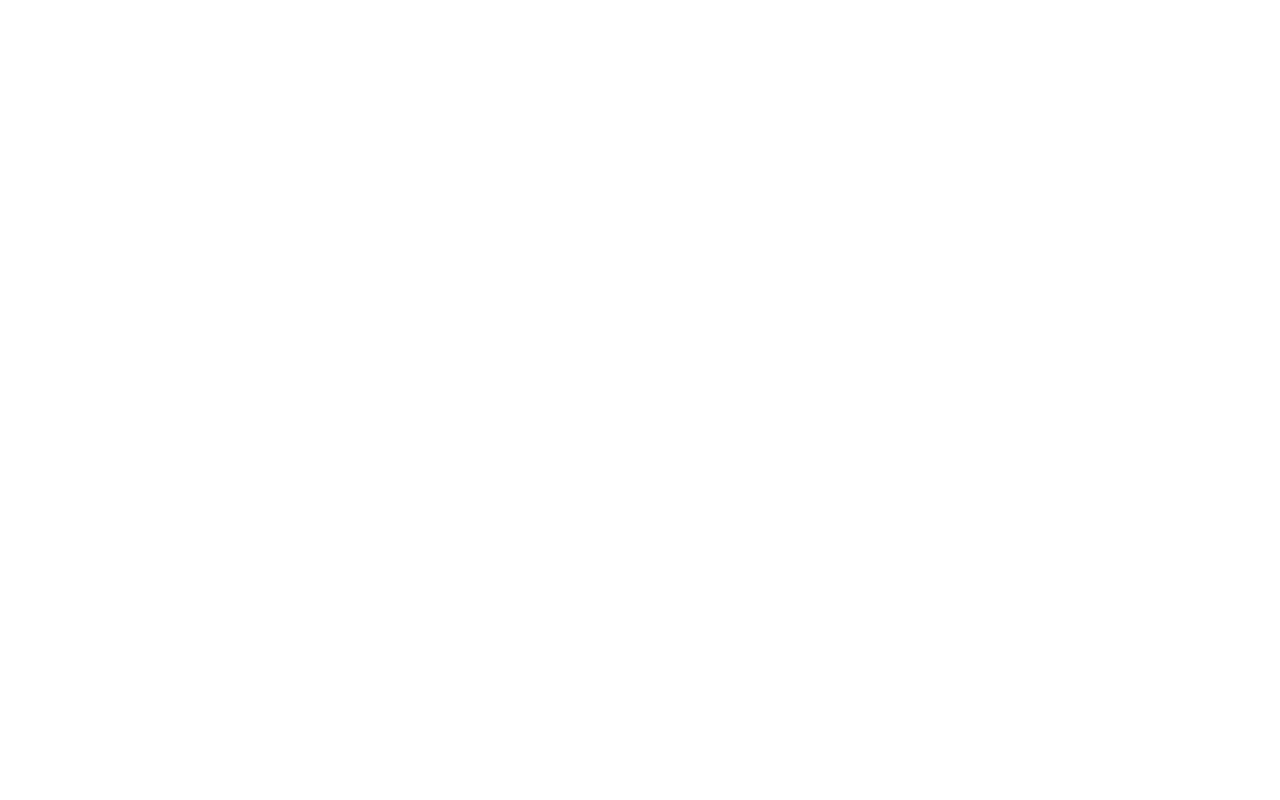
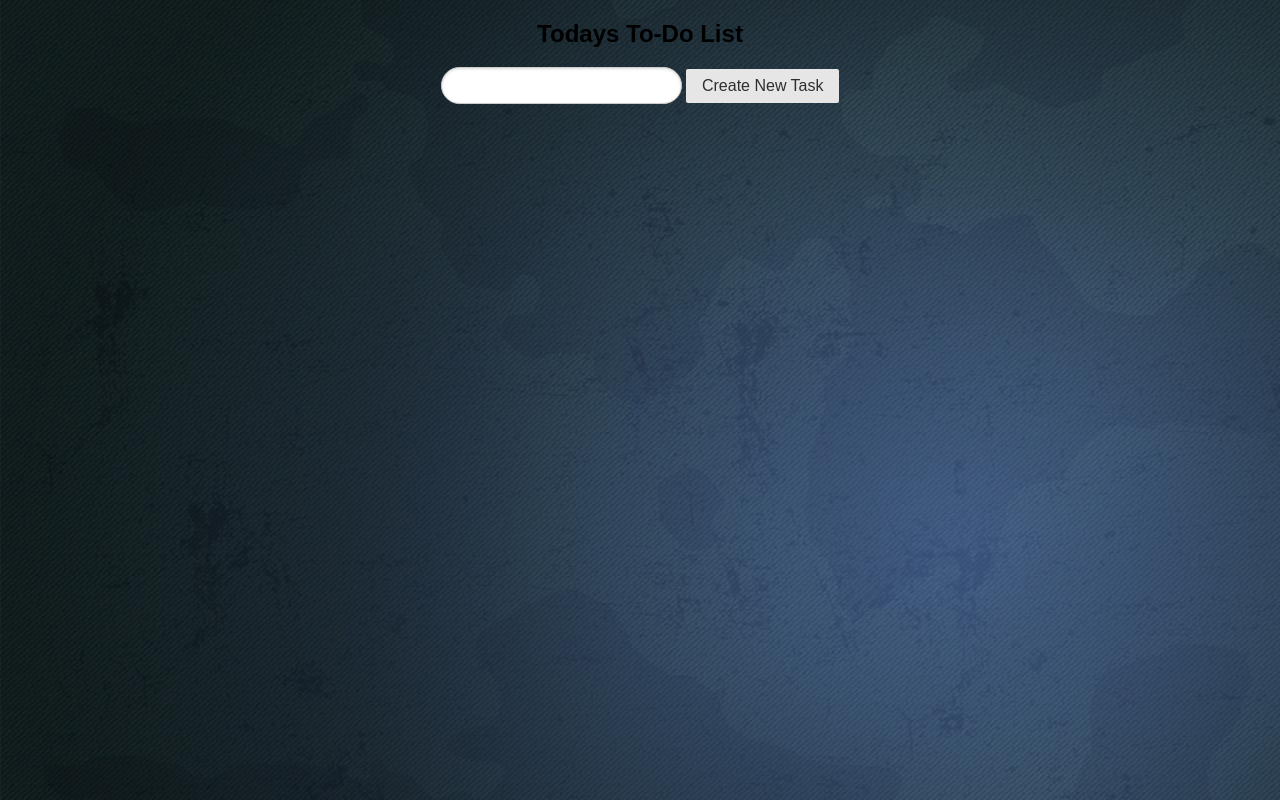
Before and after one commit to Yassinb1/q2project_client, a plain HTML site: page index.html in a window 1280 px wide. Drawn offline with nearby package versions, Linux system fonts and the light colour scheme.

Commit message:
some styling

```diff
--- a/index.html
+++ b/index.html
@@ -2,9 +2,24 @@
 <html lang="en" dir="ltr">
   <head>
     <meta charset="utf-8">
-    <title>Quarter 2 Project</title>
+    <meta name="viewport" content="width=device-width, initial-scale=1">
+    <title>To-Do List</title>
+    <link rel="stylesheet" href="https://unpkg.com/purecss@1.0.0/build/pure-min.css" integrity="sha384-nn4HPE8lTHyVtfCBi5yW9d20FjT8BJwUXyWZT9InLYax14RDjBj46LmSztkmNP9w" crossorigin="anonymous">
+    <link rel="stylesheet" href="style.css">
   </head>
   <body>
 
+<header>
+  <h2>Todays To-Do List</h2>
+  </header>
+
+<center>
+  <form class="pure-form">
+    <input type="text" class="pure-input-rounded">
+    <button type="submit" class="pure-button">Create New Task</button>
+      </form>
+        </center>
+
+<script src="app.js"></script>
   </body>
 </html>
--- a/style.css
+++ b/style.css
@@ -0,0 +1,7 @@
+body {
+   background-image: url("images/backround.jpg");
+ }
+
+header {
+  text-align: center;
+}
```
Also changed, not shown: images/backround.jpg (added), 1 other file.
